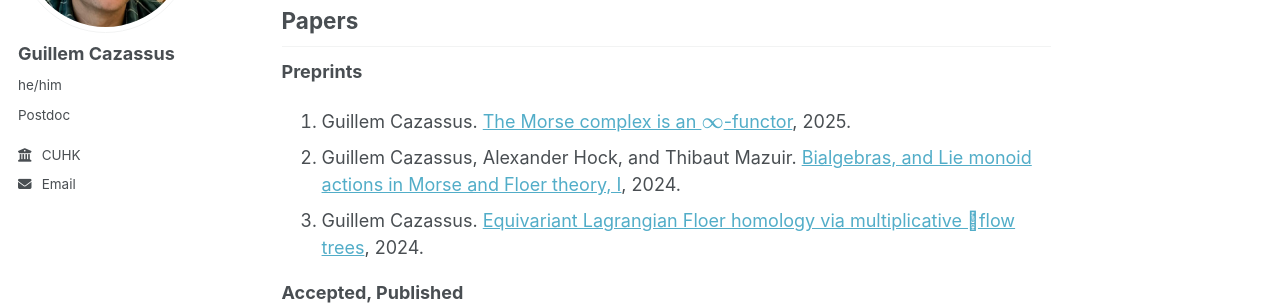
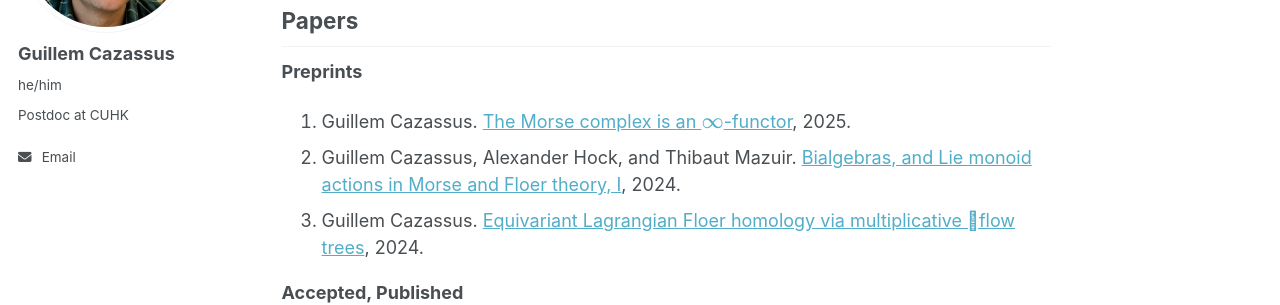
Before and after one commit to guillemcazassus/guillemcazassus, a Jekyll site: the page built from _pages/about.md, in a window 1280 px wide. Shown: the part 243-548 px from the top of the page. Built offline with Jekyll 4.4.1, drawn with Linux system fonts in a browser that asks for light colours; a script bundle is joined from its source files by our own code; library files that are not in the unit come from our copies.

```diff
--- a/_config.yml
+++ b/_config.yml
@@ -26,9 +26,9 @@ author:
   avatar           : "photo2.jpg"
   name             : "Guillem Cazassus"
   pronouns         : "he/him"
-  bio              : "Postdoc"
+  bio              : "Postdoc at CUHK"
 #  location         : #"CUHK"
-  employer         : "CUHK"
+#  employer         : "CUHK"
   uri              : # URL
   email            : "gcazassus@proton.me"
 
```
